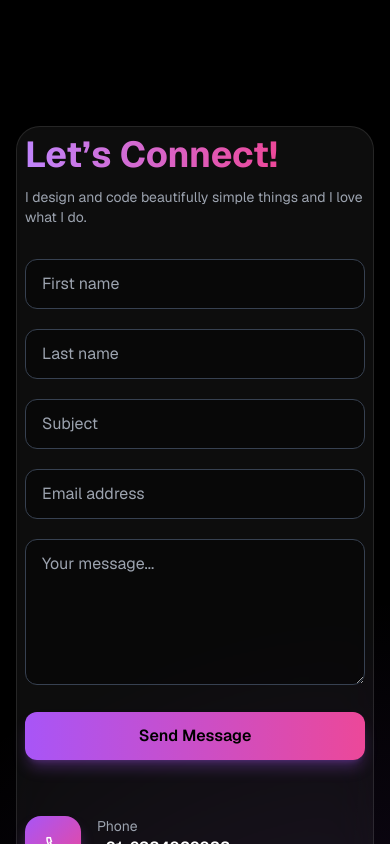
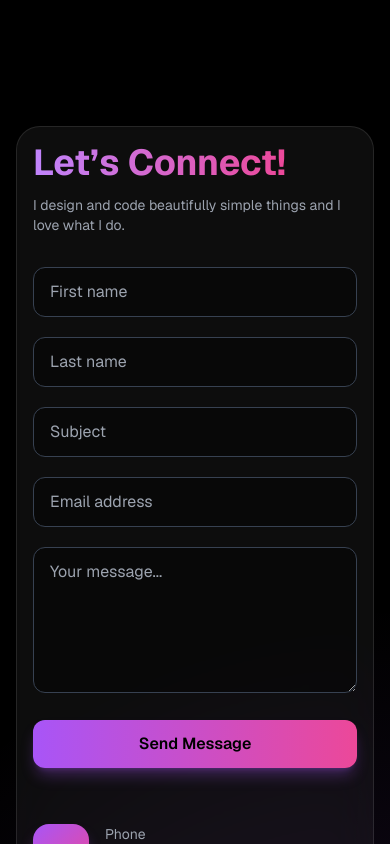
Before and after one commit to GokulRiya/GokulGovindaraj_Portfolio, an Angular app: page / in a window 390 px wide. Shown: the part 8440-9284 px from the top of the page. Built offline with nearby package versions, Linux system fonts and the light colour scheme.

Commit message:
Image updated

```diff
--- a/src/app/app.component.html
+++ b/src/app/app.component.html
@@ -1,9 +1,7 @@
 <div>
-  <!-- ================= HERO SECTION ================= -->
   <section id="home" class="relative min-h-screen flex flex-col items-center justify-center text-center overflow-hidden
   bg-gradient-to-br from-black via-gray-900 to-purple-950 text-white">
 
-    <!-- Background Glow -->
     <div class="absolute w-96 h-96 bg-purple-600 blur-3xl opacity-20 top-10 left-10 rounded-full"></div>
     <div class="absolute w-96 h-96 bg-blue-600 blur-3xl opacity-20 bottom-10 right-10 rounded-full"></div>
 
@@ -43,12 +41,8 @@
     </div>
   </section>
 
-  <!-- ================= ABOUT / EXPERIENCE ================= -->
   <section class="py-20 bg-black text-white">
-
     <div class="max-w-6xl mx-auto px-6 grid md:grid-cols-2 gap-12 items-center">
-
-      <!-- Left Side Description -->
       <div data-aos="fade-right">
         <h2 class="text-4xl font-bold mb-6">
           <span class="bg-gradient-to-r from-purple-400 to-white bg-clip-text text-transparent">
@@ -64,7 +58,6 @@
         </p>
       </div>
 
-      <!-- Right Side Stats -->
       <div class="grid grid-cols-2 gap-6" data-aos="fade-left">
 
         <div class="bg-white/5 border border-white/10 rounded-2xl p-6 text-center hover:scale-105 transition">
@@ -92,7 +85,6 @@
     </div>
   </section>
 
-  <!-- ================= WORKS ================= -->
   <section class="py-16 px-4 bg-black text-white" id="works">
     <div class="max-w-4xl mx-auto text-center mb-14">
       <h2 class="text-3xl md:text-4xl font-bold mb-4">
@@ -108,13 +100,11 @@
 
     <div class="max-w-6xl mx-auto space-y-16">
 
-      <!-- Section 1 -->
       <div>
         <h3 class="text-xl font-semibold mb-6 text-purple-400">Web Applications</h3>
 
         <div class="space-y-4">
 
-          <!-- 01 -->
           <div class="border border-gray-800 hover:bg-gradient-to-r from-purple-400 to-white
                     p-6 rounded-xl group transition duration-300 cursor-pointer">
             <div class="flex flex-col md:flex-row md:items-start gap-4">
@@ -129,7 +119,6 @@
             </div>
           </div>
 
-          <!-- 02 -->
           <div class="border border-gray-800 hover:bg-gradient-to-r from-purple-400 to-white
                     p-6 rounded-xl group transition duration-300 cursor-pointer">
             <div class="flex flex-col md:flex-row gap-4">
@@ -147,13 +136,11 @@
         </div>
       </div>
 
-      <!-- Section 2 -->
       <div>
         <h3 class="text-xl font-semibold mb-6 text-purple-400">Dashboard & System Solutions</h3>
 
         <div class="space-y-4">
 
-          <!-- 03 -->
           <div class="border border-gray-800 hover:bg-gradient-to-r from-purple-400 to-white
                     p-6 rounded-xl group transition duration-300 cursor-pointer">
             <div class="flex flex-col md:flex-row gap-4">
@@ -168,7 +155,6 @@
             </div>
           </div>
 
-          <!-- 04 -->
           <div class="border border-gray-800 hover:bg-gradient-to-r from-purple-400 to-white
                     p-6 rounded-xl group transition duration-300 cursor-pointer">
             <div class="flex flex-col md:flex-row gap-4">
@@ -186,13 +172,11 @@
         </div>
       </div>
 
-      <!-- Section 3 -->
       <div>
         <h3 class="text-xl font-semibold mb-6 text-purple-400">Web & Mobile Development</h3>
 
         <div class="space-y-4">
 
-          <!-- 05 -->
           <div class="border border-gray-800 hover:bg-gradient-to-r from-purple-400 to-white
                     p-6 rounded-xl group transition duration-300 cursor-pointer">
             <div class="flex flex-col md:flex-row gap-4">
@@ -207,7 +191,6 @@
             </div>
           </div>
 
-          <!-- 06 -->
           <div class="border border-gray-800 hover:bg-gradient-to-r from-purple-400 to-white
                     p-6 rounded-xl group transition duration-300 cursor-pointer">
             <div class="flex flex-col md:flex-row gap-4">
@@ -228,18 +211,15 @@
     </div>
   </section>
 
-  <!-- Recent Projects -->
   <section class="py-16 px-4 bg-black text-white" id="projects">
     <div class="max-w-7xl mx-auto">
 
-      <!-- Title -->
       <h2 class="text-3xl md:text-4xl font-bold mb-8 text-center">
         <span class="text-transparent bg-clip-text bg-gradient-to-r from-purple-400 to-white">
           Recent Projects
         </span>
       </h2>
 
-      <!-- Filter Buttons -->
       <div class="flex flex-wrap justify-center gap-3 mb-10">
         <button *ngFor="let type of typeofProjects" (click)="filterprojects(type)"
           [ngClass]="selectedType === type ? 'bg-purple-500 text-white' : 'bg-gray-200 text-black'"
@@ -248,27 +228,23 @@
         </button>
       </div>
 
-      <!-- Projects Container -->
       <div class="relative">
 
         <div #scrollContainer [ngClass]="projects.length === 0
           ? 'flex justify-center'
           : 'flex overflow-x-auto hide-scrollbar gap-6 sm:grid sm:grid-cols-2 lg:grid-cols-3 xl:grid-cols-3'">
 
-          <!-- Project Card -->
           <div *ngFor="let car of projects; let i = index" class="group min-w-[280px] sm:min-w-0">
 
             <div class="relative border border-gray-800 rounded-xl overflow-hidden
                    transition-all duration-300 hover:shadow-2xl hover:scale-[1.02]
                    group-hover:bg-gradient-to-r group-hover:from-purple-400 group-hover:to-white">
 
-              <!-- Image -->
               <div class="flex justify-center items-center p-6">
                 <img [src]="car.image" alt="{{ car.name }}"
                   class="w-40 md:w-48 object-contain transition-transform duration-300 group-hover:scale-110" />
               </div>
 
-              <!-- Hover Overlay -->
               <div class="absolute inset-0 bg-gradient-to-t from-purple-500 to-transparent
                      flex flex-col justify-end p-4 opacity-0 group-hover:opacity-100
                      transition-opacity duration-300">
@@ -285,7 +261,6 @@
                     </div>
                   </a>
 
-                  <!-- APK Button -->
                   <div *ngIf="car.apkLink" class="mt-2">
                     <a [href]="car.apkLink" download class="inline-block bg-purple-600 text-white text-xs font-semibold px-3 py-1 rounded-md
                            hover:bg-black transition-all duration-200">
@@ -301,14 +276,12 @@
 
           </div>
 
-          <!-- Empty -->
           <p class="text-center w-full" *ngIf="projects.length == 0">
             No Projects Found
           </p>
 
         </div>
 
-        <!-- Mobile Scroll Arrows -->
         <div class="sm:hidden relative mt-10" *ngIf="projects.length !== 0">
 
           <button (click)="scrollPrev()" [disabled]="disablePrev" class="absolute left-1/3 bg-white text-purple-600 px-2 py-1 rounded-full shadow
@@ -328,10 +301,7 @@
     </div>
   </section>
 
-  <!-- Skills -->
   <section class="py-16 px-4 bg-black text-white" id="skills">
-
-    <!-- Title -->
     <div class="text-center mb-12">
       <h2 class="text-3xl md:text-4xl font-bold">
         <span class="text-transparent bg-clip-text bg-gradient-to-r from-purple-400 to-white">
@@ -343,12 +313,10 @@
       </p>
     </div>
 
-    <!-- Skills Grid -->
     <div class="max-w-6xl mx-auto
               grid grid-cols-3 sm:grid-cols-4 md:grid-cols-5 lg:grid-cols-6
               gap-6">
 
-      <!-- Skill Card -->
       <div *ngFor="let feature of features" data-aos="fade-up" class="group flex flex-col items-center justify-center
                 bg-gray-900 border border-gray-800
                 rounded-2xl p-6
@@ -357,12 +325,10 @@
                 hover:from-purple-500 hover:to-white
                 hover:text-black cursor-pointer">
 
-        <!-- Icon -->
         <div class="text-3xl md:text-4xl mb-4 transition-transform duration-300 group-hover:rotate-6">
           <i [class]="feature.icon"></i>
         </div>
 
-        <!-- Title -->
         <h3 class="text-xs md:text-sm font-semibold text-center">
           {{ feature.title }}
         </h3>
@@ -373,11 +339,8 @@
 
   </section>
 
-  <!-- Experience & Education -->
   <section class="bg-black text-white py-20 px-6">
     <div class="max-w-6xl mx-auto grid grid-cols-1 md:grid-cols-2 gap-16">
-
-      <!-- EXPERIENCE -->
       <div>
         <h2 class="text-4xl font-bold mb-10 text-transparent bg-clip-text bg-gradient-to-r from-purple-400 to-white">
           Experience
@@ -385,7 +348,6 @@
 
         <div class="space-y-6">
 
-          <!-- Card -->
           <div class="bg-[#111118] border border-gray-800 p-6 rounded-2xl
                     transition-all duration-300
                     hover:border-purple-500
@@ -409,7 +371,6 @@
 
           </div>
 
-          <!-- Card -->
           <div class="bg-[#111118] border border-gray-800 p-6 rounded-2xl
                     transition-all duration-300
                     hover:border-purple-500
@@ -433,7 +394,6 @@
 
           </div>
 
-          <!-- Card -->
           <div class="bg-[#111118] border border-gray-800 p-6 rounded-2xl
                     transition-all duration-300
                     hover:border-purple-500
@@ -461,7 +421,6 @@
       </div>
 
 
-      <!-- EDUCATION -->
       <div>
         <h2 class="text-4xl font-bold mb-10 text-transparent bg-clip-text bg-gradient-to-r from-purple-400 to-white">
           Education
@@ -469,7 +428,6 @@
 
         <div class="space-y-6">
 
-          <!-- Card -->
           <div class="bg-[#111118] border border-gray-800 p-6 rounded-2xl
                     transition-all duration-300
                     hover:border-purple-500
@@ -494,7 +452,6 @@
 
           </div>
 
-          <!-- Card -->
           <div class="bg-[#111118] border border-gray-800 p-6 rounded-2xl
                     transition-all duration-300
                     hover:border-purple-500
@@ -519,7 +476,6 @@
 
           </div>
 
-          <!-- Card -->
           <div class="bg-[#111118] border border-gray-800 p-6 rounded-2xl
                     transition-all duration-300
                     hover:border-purple-500
@@ -550,15 +506,9 @@
     </div>
   </section>
 
-  <!-- Certifications -->
   <section class="relative py-20 px-4 bg-black overflow-hidden">
-
-    <!-- Background Glow -->
     <div class="absolute inset-0 bg-[radial-gradient(circle_at_top_left,rgba(168,85,247,0.15),transparent_40%)]"></div>
-
     <div class="relative max-w-7xl mx-auto">
-
-      <!-- Heading -->
       <div class="text-center mb-14">
         <h2 class="text-4xl md:text-5xl font-bold">
           <span class="text-transparent bg-clip-text bg-gradient-to-r from-purple-400 to-white">
@@ -570,10 +520,8 @@
         </p>
       </div>
 
-      <!-- Grid -->
       <div class="grid gap-10 sm:grid-cols-2 lg:grid-cols-3">
 
-        <!-- Card 1 -->
         <div class="group bg-white/5 backdrop-blur-xl border border-white/10 rounded-2xl overflow-hidden
                   transition-all duration-500 hover:border-purple-500 hover:-translate-y-3
                   hover:shadow-[0_0_40px_rgba(168,85,247,0.35)]">
@@ -602,7 +550,6 @@
           </div>
         </div>
 
-        <!-- Card 2 -->
         <div class="group bg-white/5 backdrop-blur-xl border border-white/10 rounded-2xl overflow-hidden
                   transition-all duration-500 hover:border-purple-500 hover:-translate-y-3
                   hover:shadow-[0_0_40px_rgba(168,85,247,0.35)]">
@@ -631,7 +578,6 @@
           </div>
         </div>
 
-        <!-- Card 3 -->
         <div class="group bg-white/5 backdrop-blur-xl border border-white/10 rounded-2xl overflow-hidden
                   transition-all duration-500 hover:border-purple-500 hover:-translate-y-3
                   hover:shadow-[0_0_40px_rgba(168,85,247,0.35)]">
@@ -660,7 +606,6 @@
           </div>
         </div>
 
-        <!-- Card 4 -->
         <div class="group bg-white/5 backdrop-blur-xl border border-white/10 rounded-2xl overflow-hidden
                   transition-all duration-500 hover:border-purple-500 hover:-translate-y-3
                   hover:shadow-[0_0_40px_rgba(168,85,247,0.35)]">
@@ -689,7 +634,6 @@
           </div>
         </div>
 
-        <!-- Card 5 -->
         <div class="group bg-white/5 backdrop-blur-xl border border-white/10 rounded-2xl overflow-hidden
                   transition-all duration-500 hover:border-purple-500 hover:-translate-y-3
                   hover:shadow-[0_0_40px_rgba(168,85,247,0.35)]">
@@ -722,20 +666,14 @@
     </div>
   </section>
 
-  <!-- Contact -->
   <section id="contact" class="relative py-24 px-4 bg-black overflow-hidden">
-
-    <!-- Background Glow -->
     <div class="absolute inset-0 bg-[radial-gradient(circle_at_bottom_right,rgba(168,85,247,0.15),transparent_50%)]">
     </div>
-
     <div class="relative max-w-6xl mx-auto">
-
       <div class="grid grid-cols-1 md:grid-cols-2 gap-14
                 bg-white/5 backdrop-blur-xl border border-white/10
-                rounded-3xl p-2 sm:p-12">
+                rounded-3xl p-4 sm:p-12">
 
-        <!-- LEFT SIDE -->
         <div>
           <h2 class="text-4xl font-bold mb-3">
             <span class="text-transparent bg-clip-text bg-gradient-to-r from-purple-400 to-pink-500">
@@ -749,7 +687,6 @@
 
           <form class="space-y-5" [formGroup]="emailForm" (ngSubmit)="emailSubmit()">
 
-            <!-- Name Row -->
             <div class="grid sm:grid-cols-2 gap-5">
               <div>
                 <input type="text" formControlName="fname" placeholder="First name" class="w-full px-4 py-3 rounded-xl bg-black/40 border border-gray-700
@@ -764,7 +701,6 @@
               </div>
             </div>
 
-            <!-- Subject + Email -->
             <div class="grid sm:grid-cols-2 gap-5">
               <input type="text" formControlName="subject" placeholder="Subject" class="w-full px-4 py-3 rounded-xl bg-black/40 border border-gray-700
                      focus:border-purple-500 focus:ring-2 focus:ring-purple-500/30
@@ -775,12 +711,10 @@
                      outline-none transition text-white" />
             </div>
 
-            <!-- Message -->
             <textarea formControlName="message" rows="5" placeholder="Your message..." class="w-full px-4 py-3 rounded-xl bg-black/40 border border-gray-700
                    focus:border-purple-500 focus:ring-2 focus:ring-purple-500/30
                    outline-none transition text-white"></textarea>
 
-            <!-- Button -->
             <button class="w-full py-3 rounded-xl font-semibold
                    bg-gradient-to-r from-purple-500 to-pink-500
                    hover:opacity-90 hover:scale-[1.02]
@@ -791,10 +725,8 @@
           </form>
         </div>
 
-        <!-- RIGHT SIDE -->
         <div class="space-y-8">
 
-          <!-- Phone -->
           <div class="flex items-start gap-4 group">
             <div class="flex items-center justify-center
                 w-14 h-14 rounded-2xl
@@ -811,10 +743,8 @@
             </div>
           </div>
 
-          <!-- Email -->
           <div class="flex items-start gap-5 group">
 
-            <!-- Icon Box -->
             <div class="flex items-center justify-center
                 w-14 h-14 rounded-2xl
                 bg-gradient-to-br from-purple-500 to-pink-500
@@ -823,7 +753,6 @@
               <i class="ri-mail-line text-white text-lg"></i>
             </div>
 
-            <!-- Text -->
             <div>
               <p class="text-gray-400 text-sm mb-1">Email</p>
               <p class="text-white font-semibold text-sm break-all
@@ -833,10 +762,8 @@
             </div>
           </div>
 
-          <!-- Address -->
           <div class="flex items-start gap-5 group">
 
-            <!-- Icon Box -->
             <div class="flex items-center justify-center
                 w-14 h-14 rounded-2xl
                 bg-gradient-to-br from-purple-500 to-pink-500
@@ -845,7 +772,6 @@
               <i class="ri-map-pin-line text-white text-lg"></i>
             </div>
 
-            <!-- Text -->
             <div>
               <p class="text-gray-400 text-sm mb-1">Address</p>
               <p class="text-white font-semibold leading-relaxed
@@ -871,7 +797,6 @@
             px-8 py-3 rounded-full shadow-lg
             hover:shadow-purple-500/20 transition duration-500">
 
-    <!-- Download CV -->
     <a href="../assets/files/GokulGovindaraj_Resume.pdf" download target="_blank" class="px-5 py-2 rounded-full text-sm font-medium
             bg-gradient-to-r from-purple-500 to-pink-500
             hover:scale-105 hover:shadow-lg hover:shadow-purple-500/40
@@ -879,7 +804,6 @@
       Download CV
     </a>
 
-    <!-- LinkedIn -->
     <a href="https://www.linkedin.com/in/gokul-govindaraj-99698b228" target="_blank" class="group relative flex items-center justify-center
             w-11 h-11 rounded-full bg-black/40 border border-white/10
             hover:border-blue-500 hover:-translate-y-1
@@ -888,7 +812,6 @@
       <i class="ri-linkedin-fill text-xl text-white group-hover:text-blue-500 transition"></i>
     </a>
 
-    <!-- Email -->
     <a href="mailto:gokulgovindaraj44@gmail.com" class="group relative flex items-center justify-center
             w-11 h-11 rounded-full bg-black/40 border border-white/10
             hover:border-purple-500 hover:-translate-y-1
@@ -897,7 +820,6 @@
       <i class="ri-mail-line text-xl text-white group-hover:text-purple-400 transition"></i>
     </a>
 
-    <!-- Phone -->
     <a href="tel:+916384929988" class="group relative flex items-center justify-center
             w-11 h-11 rounded-full bg-black/40 border border-white/10
             hover:border-green-500 hover:-translate-y-1
@@ -905,7 +827,5 @@
 
       <i class="ri-phone-line text-xl text-white group-hover:text-green-400 transition"></i>
     </a>
-
   </div>
-
 </div>
--- a/src/styles.scss
+++ b/src/styles.scss
@@ -12,6 +12,10 @@
     font-family: "Geist", sans-serif;
 }
 
+html {
+  scroll-behavior: smooth;
+}
+
 /* Hide scrollbar for Chrome, Safari, and Opera */
 .hide-scrollbar::-webkit-scrollbar {
   display: none;
```
Also changed, not shown: src/assets/projects/gokulgovindaraj_portfolio_mobile.png.
